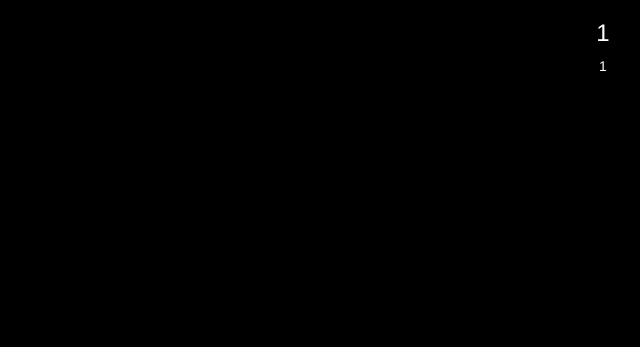
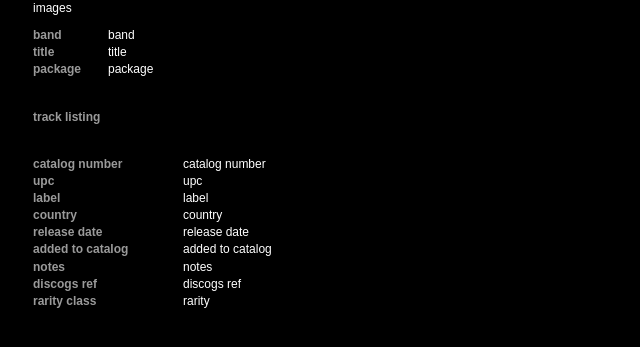
Before and after one commit to bgalbraith/nincatalog, a Django app: page /1/1/ in a window 1280 px wide. Before the commit the part shown is almost empty. Shown: the top 347 px of the page, without its empty margins (37-677 px from the left). Run offline with Django 3.2, Linux system fonts and the light colour scheme; lists and menus that the app fills with data are empty; some libraries are stand-ins or nearby versions.

Commit message:
stubbing out item page

```diff
--- a/catalog/static/catalog/catalog.css
+++ b/catalog/static/catalog/catalog.css
@@ -1,5 +1,23 @@
 body {
     background-color: black;
-    text-align: center;
     color: white;
+    font-family: Arial, Helvetica, sans-serif;
+    font-size: 12px;
 }
+
+#item-content table {
+    margin-bottom: 30px;
+    border-collapse: collapse;
+}
+
+#item-content th {
+    color: #9A9A9A;
+}
+
+#item-core-info th {
+    width: 75px;
+}
+
+#item-other-info th {
+    width: 150px;
+}
--- a/catalog/templates/catalog/item.html
+++ b/catalog/templates/catalog/item.html
@@ -3,6 +3,28 @@
 {% block title %}{{ category }} :: {{ item }}{% endblock %}
 
 {% block content %}
-<h3>{{ category }}</h3>
-<p>{{ item }}</p>
+    <div id="item-content">
+        <div id="item-images">
+            <p>images</p>
+        </div>
+        <table id="item-core-info">
+            <tr><th>band</th><td>band</td></tr>
+            <tr><th>title</th><td>title</td></tr>
+            <tr><th>package</th><td>package</td></tr>
+        </table>
+        <table id="item-track-listing">
+            <tr><th>track listing</th></tr>
+        </table>
+        <table id="item-other-info">
+            <tr><th>catalog number</th><td>catalog number</td></tr>
+            <tr><th>upc</th><td>upc</td></tr>
+            <tr><th>label</th><td>label</td></tr>
+            <tr><th>country</th><td>country</td></tr>
+            <tr><th>release date</th><td>release date</td></tr>
+            <tr><th>added to catalog</th><td>added to catalog</td></tr>
+            <tr><th>notes</th><td>notes</td></tr>
+            <tr><th>discogs ref</th><td>discogs ref</td></tr>
+            <tr><th>rarity class</th><td>rarity</td></tr>
+        </table>
+    </div>
 {% endblock %}
```
